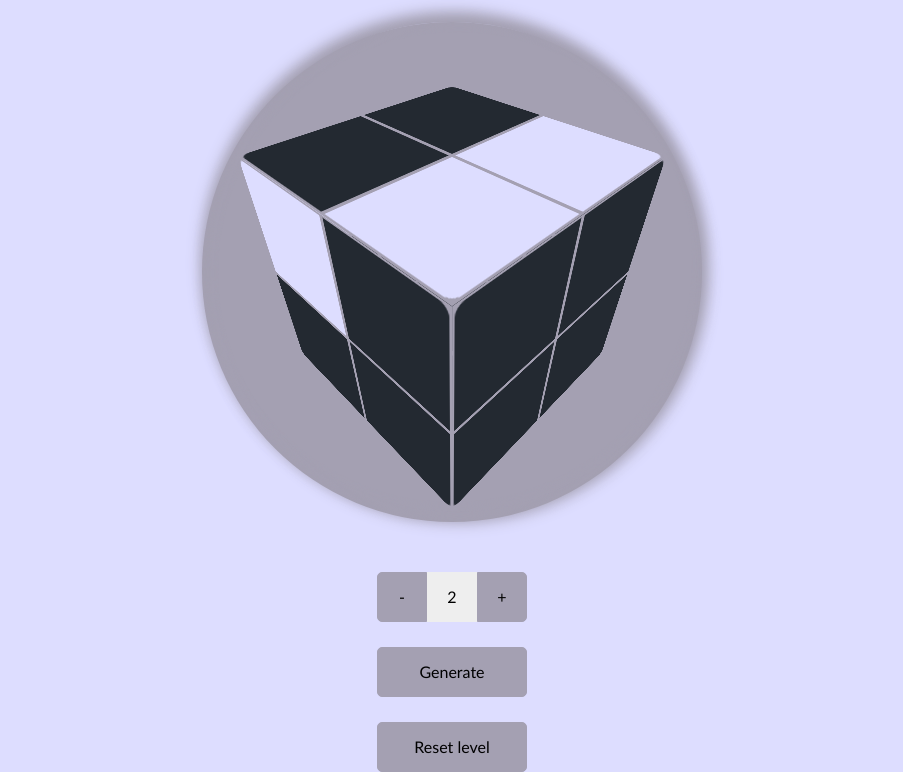
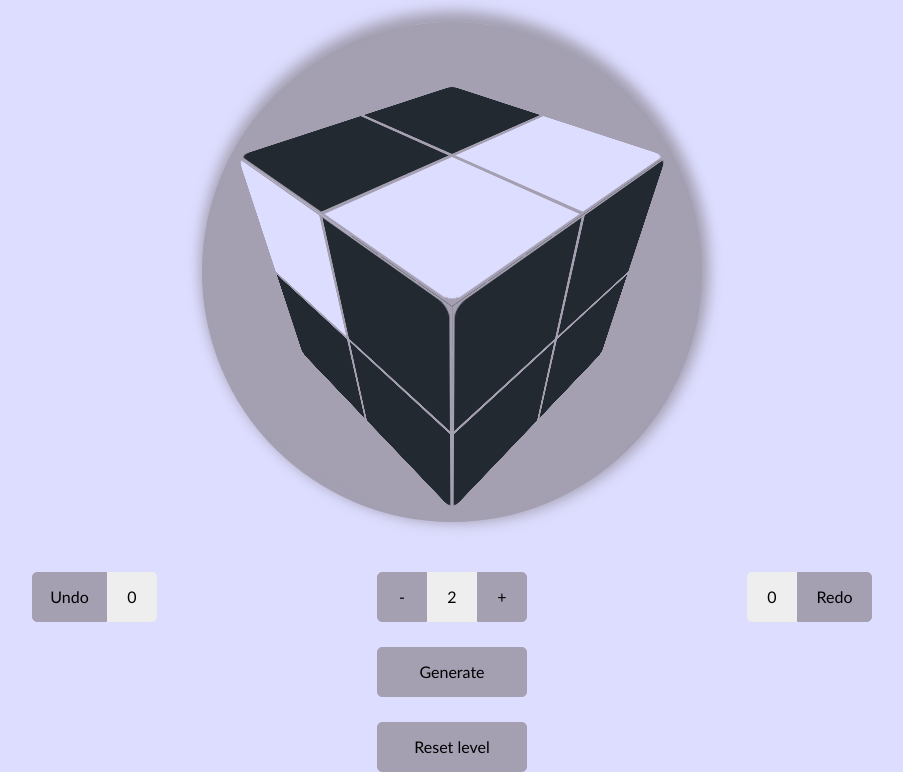
Before and after one commit to antmatr/tile-invert-game-3d, a plain HTML site: page index.html in a window 1280 px wide. Shown: the part 82-854 px from the top of the page, without its empty margins (188-1091 px from the left). Drawn offline with nearby package versions, Linux system fonts and the light colour scheme.

Commit message:
Minor fixes

```diff
--- a/css/style.css
+++ b/css/style.css
@@ -55,7 +55,7 @@ h2 {
     font-size: 50px;
     z-index: 0;
     opacity:0;
-    transition:opacity 0.5s ease-in-out;
+    transition:opacity 0.5s ease-in-out 0.25s;
 }
 
 
@@ -177,9 +177,26 @@ h2 {
 .controls {
     display:flex;
     flex-direction:row;
+    justify-content:space-evenly;
+    align-items:center;
+}
+
+.difficulty,
+.history-undo,
+.history-redo {
+    display:flex;
+    flex-direction:row;
     justify-content:center;
     align-items:center;
 }
+
+.history-undo .input {
+    border-radius:0 5px 5px 0;
+}
+.history-redo .input {
+    border-radius:5px 0 0 5px;
+}
+
 .btn {
     display:block;
     text-align:center;
@@ -214,6 +231,16 @@ h2 {
 
 .btn-increase {
     border-radius: 0 5px 5px 0;
+}
+
+.btn-undo {
+    border-radius: 5px 0 0 5px;
+    width:75px;
+}
+
+.btn-redo {
+    border-radius: 0 5px 5px 0;
+    width:75px;
 }
 
 
@@ -274,10 +301,6 @@ h2 {
   left:10px;
   z-index: -1;
   border-radius:50%;
- // background-color: rgba(33,255,255,1);
-  box-shadow: 0 0 15px 10px rgba(100,0,255,1);
-}
-#game-field-container:before, #game-field-container:after {
   box-shadow: 0 0 15px 10px rgba(164, 160, 178, 1);
 }
 #game-field-container:before {
--- a/index.html
+++ b/index.html
@@ -11,7 +11,7 @@
     <div id="app" class="container">
         <h1>Score: {{score}}</h1>
         <div id="game-field-container"
-             v-bind:class="{'win': win === true, 'size-2': rank===2, 'size-3': rank===3, 'size-4': rank===4, 'size-5': rank===5 }">
+             v-bind:class="{'win': win, 'size-2': rank===2, 'size-3': rank===3, 'size-4': rank===4, 'size-5': rank===5 }">
             <div class="game-cube"
                  v-bind:style="{transform: cubeTransform}">
                 <div class="side"
@@ -29,6 +29,18 @@
             </div>
         </div>
         <div class="controls">
+            <div class="history-undo">
+                <button class="btn btn-undo"
+                        v-on:click="undo()">
+                    Undo
+                </button>
+                <input class="input input-level"
+                       type="text"
+                       name="history-undo"
+                       disabled
+                       v-bind:value="historyUndo.length" />
+            </div>
+            <div class="difficulty">
                 <button class="btn btn-decrease"
                         v-on:click="decreaseRank()">
                     -
@@ -42,6 +54,18 @@
                         v-on:click="increaseRank()">
                     +
                 </button>
+            </div>
+            <div class="history-redo">
+                <input class="input input-level"
+                       type="text"
+                       name="history-redo"
+                       disabled
+                       v-bind:value="historyRedo.length" />
+                <button class="btn btn-redo"
+                        v-on:click="redo()">
+                    Redo
+                </button>
+            </div>
         </div>
         <button class="btn btn-action"
                 v-on:click="generate()">
--- a/js/app.js
+++ b/js/app.js
@@ -15,6 +15,8 @@ const app = new Vue({
         baseCellState: 0,
         matrixSum: 0,
         matrixSumBackup: 0,
+        historyUndo: [],
+        historyRedo: [],
         win: false,
         startX: 0,
         startY: 0,
@@ -34,6 +36,8 @@ const app = new Vue({
             this.win = false;
             this.baseCellState = Math.round(Math.random());
             this.matrixSum = this.baseCellState * this.volume;
+            this.historyUndo = [];
+            this.historyRedo = [];
 
             for (let sideIndex = 0, s = this.sideCount; sideIndex < s; sideIndex++) {
                 let side = [];
@@ -64,20 +68,21 @@ const app = new Vue({
             }, 500);
 
         },
+        createBackup() {
+            this.matrixBackup = this.matrix.map((side) => side.map((row) => row.map((cell, cellIndex) => row[cellIndex])));
+            this.matrixSumBackup = this.matrixSum;
+        },
         increaseRank () {
             this.newRank = Math.min(this.maxRank, this.newRank + 1);
         },
         decreaseRank () {
             this.newRank = Math.max(this.minRank, this.newRank - 1);
         },
-        createBackup() {
-            this.matrixBackup = this.matrix.map((side) => side.map((row) => row.map((cell, cellIndex) => row[cellIndex])));
-            this.matrixSumBackup = this.matrixSum;
-        },
         reset () {
-            if (this.win === true) {
-                this.score -= this.volume * this.volume;    //TODO: отделить логику начисления очков
-                this.win = false;
+            this.historyUndo = [];
+            this.historyRedo = [];
+            if (this.win) {
+                this.undoWin();
             }
             for (let sideIndex = 0, s = this.sideCount; sideIndex < s; sideIndex++) {
                 for (let rowIndex = 0, r = this.rank; rowIndex < r; rowIndex++) {
@@ -98,13 +103,22 @@ const app = new Vue({
             }
         },
         checkWin () {
-            if ((this.matrixSum === this.volume || this.matrixSum === 0) && this.win !== true) {
-                this.score += this.volume * this.volume;
-                this.win = true;
+            if ((this.matrixSum === this.volume || this.matrixSum === 0) && !this.win) {
+                this.doWin();
             }
         },
+        doWin () {
+            this.score += this.volume * this.volume;
+            this.win = true;
+        },
+        undoWin () {
+            this.score -= this.volume * this.volume;
+            this.win = false;
+        },
         touch (coordinate) {
-            if (this.win !== true && this.pressed === true) {
+            if (!this.win && this.pressed) {
+                this.historyUndo.push(coordinate);
+                this.historyRedo = [];
                 this.changeState(coordinate);
                 this.checkWin();
             }
@@ -115,6 +129,24 @@ const app = new Vue({
             this.findNeighbors(coordinate).forEach((neighborCoordinate) => {
                 this.invert(neighborCoordinate);
             });
+        },
+        undo() {
+            if (this.historyUndo.length > 0) {
+                let coordinate = this.historyUndo.pop();
+                this.changeState(coordinate);
+                this.historyRedo.push(coordinate);
+                if (this.win) {
+                    this.undoWin();
+                }
+            }
+        },
+        redo() {
+            if (this.historyRedo.length > 0) {
+                let coordinate = this.historyRedo.pop();
+                this.changeState(coordinate);
+                this.historyUndo.push(coordinate);
+                this.checkWin();
+            }
         },
         findNeighbors(coordinate) {
             return [
```
Lines whose indentation alone changed are shown as unchanged.
